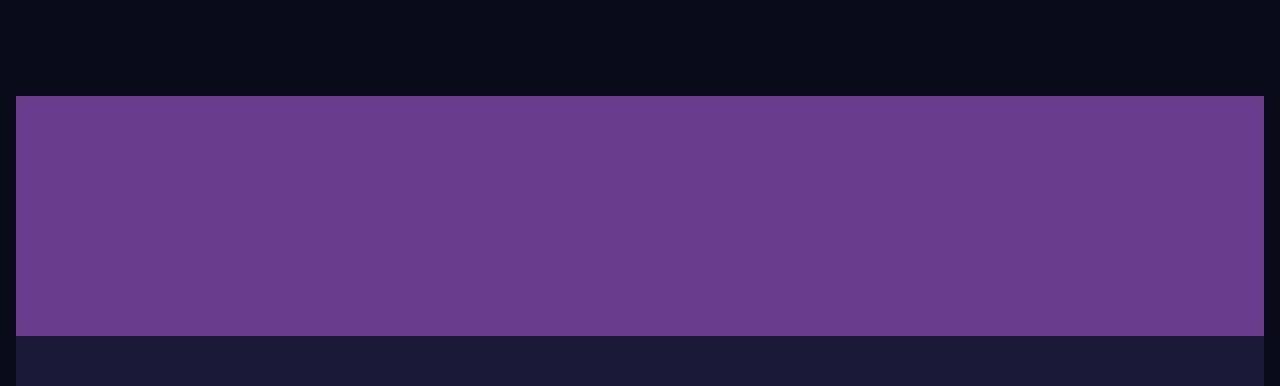
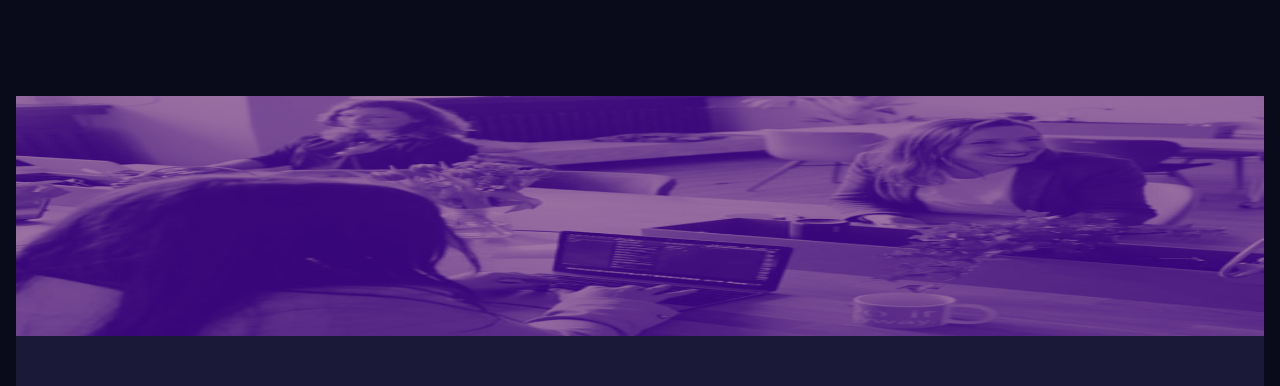
Before and after one commit to Siddharthv97/Stats-preview-card-component, a plain HTML site: page index.html in a window 1280 px wide. Shown: the top 386 px of the page. Drawn offline with Linux system fonts and the light colour scheme.

Commit message:
Update style.css

```diff
--- a/style/style.css
+++ b/style/style.css
@@ -65,7 +65,7 @@ body{
 .right-col{
   width: 100%;
   height: auto;
-  background-image: url(https://siddharthv97.github.io/Stats-preview-card-component/images/image-header-desktop.jpg);
+  background-image: url(../images/image-header-desktop.jpg);
   background-repeat: no-repeat;
   background-color: #aa5cdb;
   background-blend-mode: overlay;
@@ -154,7 +154,7 @@ body{
     width: 100%;
     height: 15rem;
 
-    background-image: url(images/image-header-desktop.jpg);
+    background-image: url(../images/image-header-desktop.jpg);
     background-repeat: no-repeat;
     background-color: #aa5cdb;
     background-blend-mode: overlay;
```
